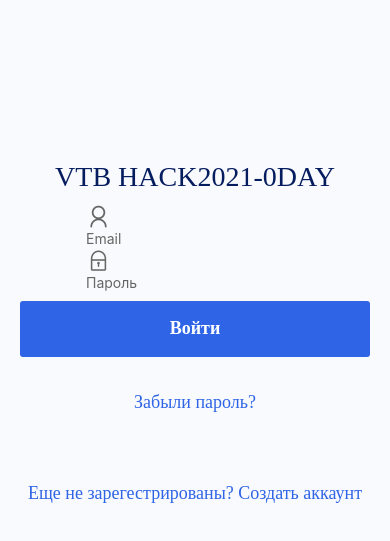
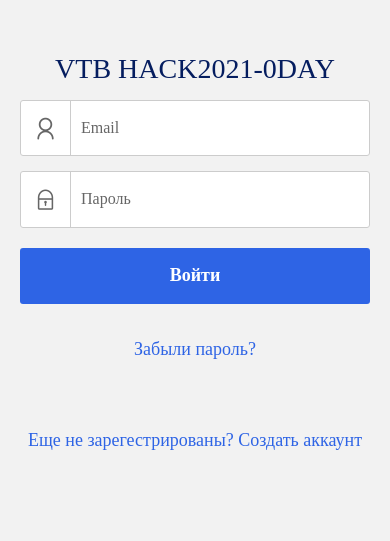
Before and after one commit to Halacky/InvestHelper, a React Native app: screen /LoginScreen in a window 390 px wide. Shown: the part 147-688 px from the top of the page. Built offline with nearby package versions, Linux system fonts and the light colour scheme.

Commit message:
V2
Styles robyat

```diff
--- a/Styles/styles.js
+++ b/Styles/styles.js
@@ -40,6 +40,7 @@
     marginLeft: '10%',
     marginRight: '10%',
   },
+  //-----------------------------
   TextOnCard: {
     marginTop: 5,
     marginLeft: 5,
@@ -47,13 +48,7 @@
     marginBottom: 5,
     color: '#12142C',
   },
-  ViewRow: {
-    flexDirection: 'row',
-    alignItems: 'center',
-    justifyContent: 'space-between',
-    alignSelf: 'stretch',
-    alignContent: 'center',
-  },
+
   ViewCard: {
     alignSelf: 'stretch',
     alignContent: 'stretch',
@@ -66,6 +61,7 @@
     borderRadius: 15,
     backgroundColor: '#A5ADB7',
   },
+  //-----------------------------
   buttonContainer: {
     marginTop: 10,
     width: '100%',
@@ -76,19 +72,54 @@
     justifyContent: 'center',
     borderRadius: 3,
   },
-  buttonText: {
+  buttonTextFB: {
     fontSize: 18,
     fontWeight: 'bold',
     color: '#ffffff',
     fontFamily: 'Lato-Regular',
   },
-  TextOnCard: {
+  //-----------------------------
+  inputContainer: {
     marginTop: 5,
-    marginLeft: 5,
-    marginRight: 5,
-    marginBottom: 5,
-    color: '#12142C',
+    marginBottom: 10,
+    width: '100%',
+    height: windowHeight / 15,
+    borderColor: '#ccc',
+    borderRadius: 3,
+    borderWidth: 1,
+    flexDirection: 'row',
+    alignItems: 'center',
+    backgroundColor: '#fff',
   },
+  iconStyle: {
+    padding: 10,
+    height: '100%',
+    justifyContent: 'center',
+    alignItems: 'center',
+    borderRightColor: '#ccc',
+    borderRightWidth: 1,
+    width: 50,
+  },
+  input: {
+    padding: 10,
+    flex: 1,
+    fontSize: 16,
+    fontFamily: 'Lato-Regular',
+    color: '#333',
+    justifyContent: 'center',
+    alignItems: 'center',
+  },
+  inputField: {
+    padding: 10,
+    marginTop: 5,
+    marginBottom: 10,
+    width: windowWidth / 1.5,
+    height: windowHeight / 15,
+    fontSize: 16,
+    borderRadius: 8,
+    borderWidth: 1,
+  },
+  //----------------------------
   TextOnCardMiddle: {
     marginTop: 5,
     marginLeft: 5,
@@ -97,25 +128,8 @@
     color: '#12142C',
     alignSelf: 'center',
   },
-  ViewRow: {
-    flexDirection: 'row',
-    alignItems: 'center',
-    justifyContent: 'space-between',
-    alignSelf: 'stretch',
-    alignContent: 'center',
-  },
-  ViewCard: {
-    alignSelf: 'stretch',
-    alignContent: 'stretch',
-    paddingTop: 5,
-    paddingRight: 5,
-    paddingLeft: 5,
-    paddingBottom: 5,
-    marginTop: 5,
-    marginBottom: 5,
-    borderRadius: 15,
-    backgroundColor: '#A5ADB7',
-  },
+ //----------------------------
+
   TextProgressCount: {
     marginTop: 5,
     marginLeft: 5,
@@ -133,44 +147,10 @@
     color: '#12142C',
     alignSelf: 'center',
   },
-  ViewCard: {
-    alignSelf: 'stretch',
-    alignContent: 'stretch',
-    paddingTop: 5,
-    paddingRight: 5,
-    paddingLeft: 5,
-    paddingBottom: 5,
-    marginTop: 5,
-    marginBottom: 5,
-    borderRadius: 15,
-    backgroundColor: '#A5ADB7',
-  },
-  TextOnCard: {
-    marginTop: 5,
-    marginLeft: 5,
-    marginRight: 5,
-    marginBottom: 5,
-    color: '#12142C',
-  },
-  ViewRow: {
-    flexDirection: 'row',
-    alignItems: 'center',
-    justifyContent: 'space-between',
-    alignSelf: 'stretch',
-    alignContent: 'center',
-  },
-  ViewCard: {
-    alignSelf: 'stretch',
-    alignContent: 'stretch',
-    paddingTop: 5,
-    paddingRight: 5,
-    paddingLeft: 5,
-    paddingBottom: 5,
-    marginTop: 5,
-    marginBottom: 5,
-    borderRadius: 15,
-    backgroundColor: '#A5ADB7',
-  },
+  //-------------------------
+
+  //-------------------------
+
   ViewQuestion: {
     marginTop: 5,
     marginBottom: 5,
@@ -212,7 +192,8 @@
     textAlign: 'center',
     borderColor: '#5A45FF',
   },
-  container: {
+  //----------------------------
+  containerFS: {
     backgroundColor: '#f9fafd',
     flex: 1,
     justifyContent: 'center',
@@ -246,6 +227,7 @@
     fontFamily: 'Lato-Regular',
     color: 'grey',
   },
+  //------------------------------
   ViewTopBar: {
     flexDirection: 'row',
     justifyContent: 'space-between',
@@ -263,7 +245,8 @@
     paddingLeft: 10,
     paddingBottom: 10,
   },
-  container: {
+  //------------------------------
+  containerLS: {
     justifyContent: 'center',
     alignItems: 'center',
     padding: 20,
@@ -274,58 +257,13 @@
     width: 150,
     resizeMode: 'cover',
   },
-  text: {
-    fontFamily: 'Kufam-SemiBoldItalic',
-    fontSize: 28,
-    marginBottom: 10,
-    color: '#051d5f',
-  },
-  navButton: {
-    marginTop: 15,
-  },
+
+
   forgotButton: {
     marginVertical: 35,
   },
-  navButtonText: {
-    fontSize: 18,
-    fontWeight: '500',
-    color: '#2e64e5',
-    fontFamily: 'Lato-Regular',
-  },
-  ViewTopBar: {
-    flexDirection: 'row',
-    justifyContent: 'space-between',
-    paddingTop: 5,
-    paddingRight: 5,
-    paddingLeft: 5,
-    paddingBottom: 5,
-    backgroundColor: '#12142C',
-  },
-  ViewMainContent: {
-    alignSelf: 'stretch',
-    alignContent: 'center',
-    paddingTop: 10,
-    paddingRight: 10,
-    paddingLeft: 10,
-    paddingBottom: 10,
-  },
-  ViewTopBar: {
-    flexDirection: 'row',
-    justifyContent: 'space-between',
-    paddingTop: 5,
-    paddingRight: 5,
-    paddingLeft: 5,
-    paddingBottom: 5,
-    backgroundColor: '#12142C',
-  },
-  ViewMainContent: {
-    alignSelf: 'stretch',
-    alignContent: 'center',
-    paddingTop: 10,
-    paddingRight: 10,
-    paddingLeft: 10,
-    paddingBottom: 10,
-  },
+  //------------------------
+
   container: {
     backgroundColor: '#f9fafd',
     flex: 1,
@@ -333,33 +271,7 @@
     alignItems: 'center',
     padding: 20,
   },
-  text: {
-    fontFamily: 'Kufam-SemiBoldItalic',
-    fontSize: 28,
-    marginBottom: 10,
-    color: '#051d5f',
-  },
-  navButton: {
-    marginTop: 15,
-  },
-  navButtonText: {
-    fontSize: 18,
-    fontWeight: '500',
-    color: '#2e64e5',
-    fontFamily: 'Lato-Regular',
-  },
-  textPrivate: {
-    flexDirection: 'row',
-    flexWrap: 'wrap',
-    marginVertical: 35,
-    justifyContent: 'center',
-  },
-  color_textPrivate: {
-    fontSize: 13,
-    fontWeight: '400',
-    fontFamily: 'Lato-Regular',
-    color: 'grey',
-  },
+
 });
 
 export default styles;
--- a/components/FormButton.js
+++ b/components/FormButton.js
@@ -6,7 +6,7 @@
 const FormButton = ({buttonTitle, ...rest}) => {
   return (
     <TouchableOpacity style={styles.buttonContainer} {...rest}>
-      <Text style={styles.buttonText}>{buttonTitle}</Text>
+      <Text style={styles.buttonTextFB}>{buttonTitle}</Text>
     </TouchableOpacity>
   );
 };
@@ -24,7 +24,7 @@
     justifyContent: 'center',
     borderRadius: 3,
   },
-  buttonText: {
+  buttonTextFB: {
     fontSize: 18,
     fontWeight: 'bold',
     color: '#ffffff',
--- a/screens/ForgotpasswordScreen.js
+++ b/screens/ForgotpasswordScreen.js
@@ -10,7 +10,7 @@
 //   const [confirmPassword, setConfirmPassword] = useState();
 
   return (
-    <View style={styles.container}>
+    <View style={styles.containerFS}>
       <Text style={styles.text}>Востановление пароля</Text>
 
       <FormInput
@@ -42,7 +42,7 @@
 export default SignupScreen;
 
 /*const styles = StyleSheet.create({
-  container: {
+  containerFS: {
     backgroundColor: '#f9fafd',
     flex: 1,
     justifyContent: 'center',
--- a/screens/LoginScreen.js
+++ b/screens/LoginScreen.js
@@ -18,7 +18,7 @@
   const { navigation } = props;
 
   return (
-    <ScrollView contentContainerStyle={styles.container}>
+    <ScrollView contentContainerStyle={styles.containerLS}>
       <Image
         //source={require('../assets/rn-social-logo.png')}
         style={styles.logo}
@@ -84,7 +84,7 @@
 export default LoginScreen;
 
 /*const styles = StyleSheet.create({
-  container: {
+  containerLS: {
     justifyContent: 'center',
     alignItems: 'center',
     padding: 20,
```
